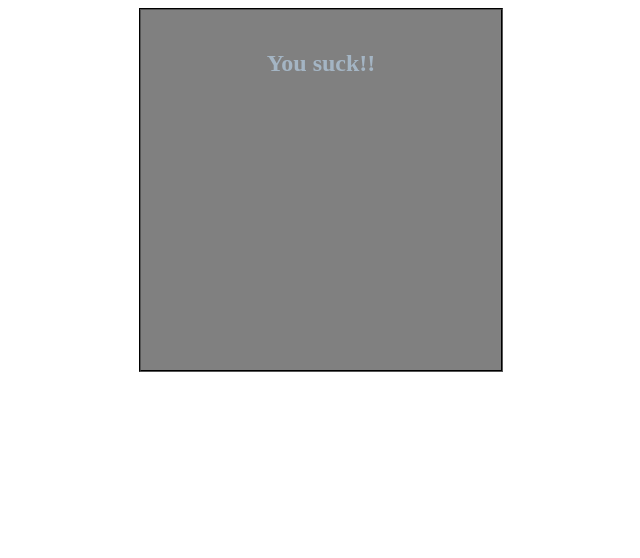
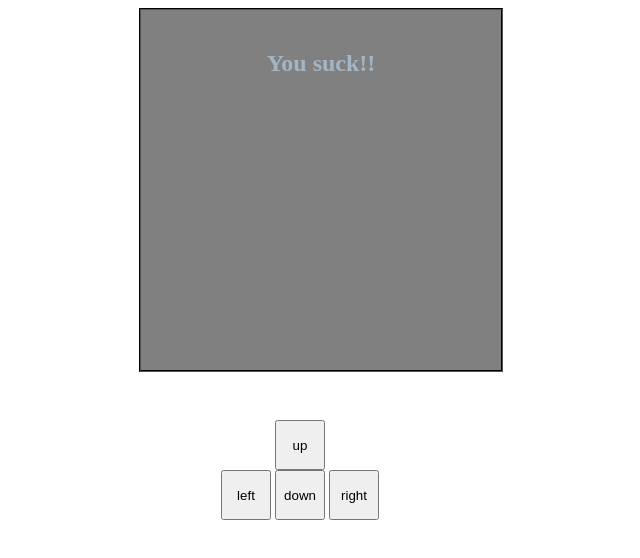
Before and after one commit to Stan-tab/Snake-game, a plain HTML site: page index.html in a window 1280 px wide. Shown: the whole page, without its empty margins (319-959 px from the left). Drawn offline with Linux system fonts and the light colour scheme.

Commit message:
feat: add buttons

```diff
--- a/index.html
+++ b/index.html
@@ -38,6 +38,20 @@
             box-sizing: border-box;
             display: none;
         }
+        .btns {
+            margin: auto;
+            width: 200px;
+            margin-top: 3rem;
+        }
+        .btns > * {
+            width: 50px;
+            height: 50px;
+            box-sizing: border-box;
+        }
+        .btns button:first-child {
+            margin-left: 54px;
+            margin-right: 70px;
+        }
     </style>
     <script src="./script.js" defer></script>
 </head>
@@ -45,5 +59,11 @@
     <div class="mainBox">
 
     </div>
+    <div class="btns">
+        <button value="w">up</button>
+        <button value="a">left</button>
+        <button value="s">down</button>
+        <button value="d">right</button>
+    </div>
 </body>
 </html>
--- a/script.js
+++ b/script.js
@@ -6,10 +6,12 @@ let xPixel;
 let applePlace;
 let randomArr = [];
 const pixels = [...document.querySelectorAll("div > * > *")];
+const btns = [...document.querySelectorAll(".btns button")];
 let prevKey;
 let shortX = 16;
 let lgt = 3;
 let shortY = 16;
+btnlis();
 
 finisher.classList = "ender";
 finisher.textContent = "You suck!!";
@@ -31,6 +33,14 @@ function pixeling(size) {
     });
     return;
 };
+
+function btnlis() {
+    btns.forEach(bt => {
+        bt.addEventListener("click", () => {
+            prevKey = bt.value;
+        })
+    });
+}
 
 function apple() {
     applePlace = pixels[Math.floor(Math.random() * size * size)];
```
